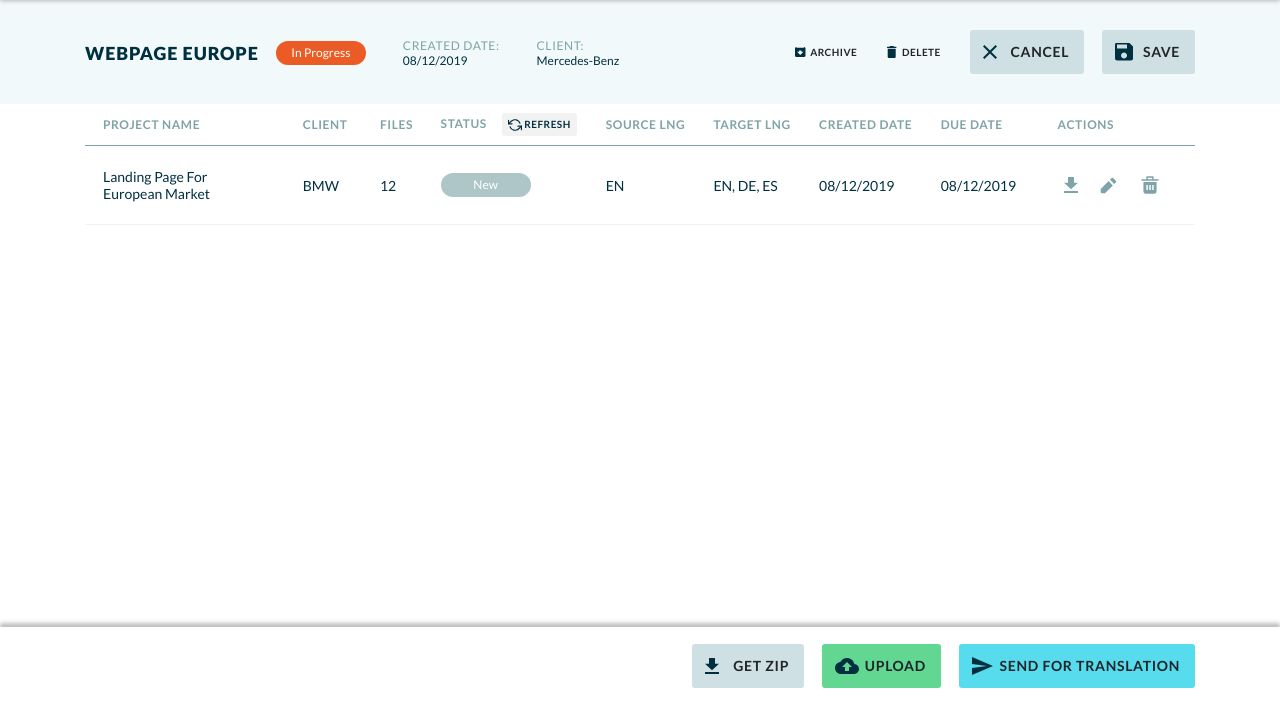
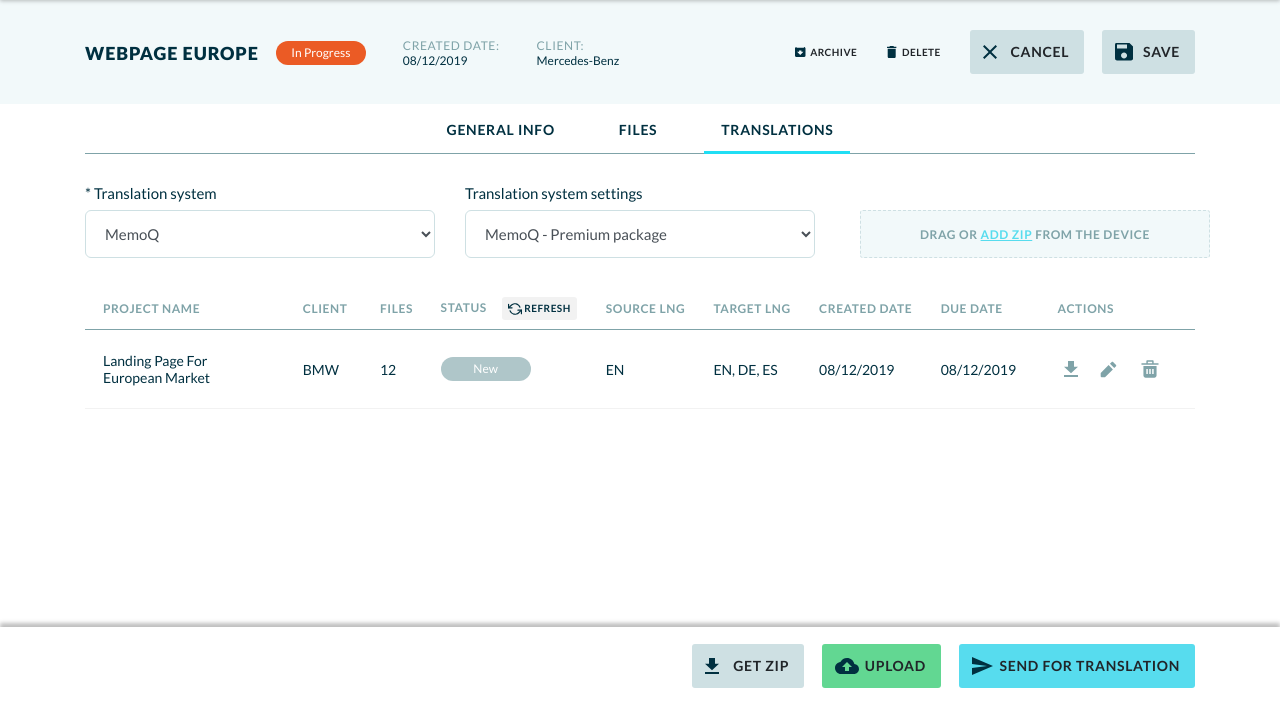
Before and after one commit to chrisdeoling/lh, a website built with webpack: page translates.html in a window 1280 px wide. Shown: the part 92-800 px from the top of the page. Built offline with nearby package versions, Linux system fonts and the light colour scheme; some packages are replaced by stand-ins of ours.

Commit message:
translates

```diff
--- a/src/scss/_general.scss
+++ b/src/scss/_general.scss
@@ -10,6 +10,7 @@ body{
   line-height: normal;
   font-weight: 400;
   color: map_get($colors, 'navy-text');
+  padding-top: 90px;
 }
 
 textarea:focus, input:focus, select:focus{
@@ -22,6 +23,10 @@ h1{
   text-transform: uppercase;
   color: map_get($colors, 'navy-text');
   letter-spacing: 0.05em;
+}
+
+a, a:hover{
+  color: map_get($colors, 'navy-text');
 }
 
 label{
@@ -205,7 +210,7 @@ select.form-control{
 }
 
 .header{
-  padding-top:120px;
+  padding-top:30px;
   padding-bottom: 30px;
 
   &.header-bg{
@@ -223,7 +228,11 @@ select.form-control{
 
   .drag-field{
     margin-left:15px;
-    width:49%;
+    width:100%;
+  }
+
+  .form-control{
+    min-width: 220px;
   }
 
   .status, .info-block{
@@ -249,6 +258,27 @@ select.form-control{
 .page{
   padding-bottom: 100px;
   padding-top:0px;
+}
+
+.tabs-menu{
+  border-bottom: 1px solid #7FA3A8;
+}
+
+.tabs-menu a{
+  font-size: 14px;
+  text-align: center;
+  letter-spacing: 0.05em;
+  font-weight: 700;
+  text-transform: uppercase;
+  padding:17px 17px 13px 17px;
+  margin-right:15px;
+  margin-left:15px;
+  margin-bottom: -1px;
+}
+
+.tabs-menu a:hover, .tabs-menu a.active{
+  border-bottom: 3px solid #20DEF4;
+  text-decoration:none;
 }
 
 .fixed-footer{
--- a/translates.html
+++ b/translates.html
@@ -44,10 +44,43 @@
           </div>
         </div>
         <div class="col-md-5 col-sm-12 text-right">
-              <a href="#" class="btn btn-xs btn-icon btn-transparent"><img src="assets/images/archive_icon_sm.svg"> Archive</a>
-              <a href="#" class="btn btn-xs btn-icon btn-transparent"><img src="assets/images/delete_icon_sm.svg"> Delete</a>
-              <a href="#" class="btn btn-icon"><img src="assets/images/cancel_icon.svg"> Cancel</a>
-              <a href="#" class="btn btn-icon"><img src="assets/images/save_icon.svg"> Save</a>
+          <a href="#" class="btn btn-xs btn-icon btn-transparent"><img src="assets/images/archive_icon_sm.svg"> Archive</a>
+          <a href="#" class="btn btn-xs btn-icon btn-transparent"><img src="assets/images/delete_icon_sm.svg"> Delete</a>
+          <a href="#" class="btn btn-icon"><img src="assets/images/cancel_icon.svg"> Cancel</a>
+          <a href="#" class="btn btn-icon"><img src="assets/images/save_icon.svg"> Save</a>
+        </div>
+      </div>
+    </div>
+  </div>
+
+  <div class="container">
+    <div class="tabs-menu d-flex justify-content-center">
+      <a href="general.html">General info</a>
+      <a href="files.html">Files</a>
+      <a href="translations.html" class="active">Translations</a>
+    </div>
+  </div>
+
+  <div class="header">
+    <div class="container">
+      <div class="row">
+        <div class="col-md-4">
+          <label for="translationSystem">* Translation system</label>
+          <select class="form-control" id="translationSystem">
+            <option>MemoQ</option>
+          </select>
+        </div>
+        <div class="col-md-4">
+          <label for="translationSystem">Translation system settings</label>
+          <select class="form-control" id="translationSystem">
+            <option>MemoQ - Premium package</option>
+          </select>
+        </div>
+        <div class="col-md-4">
+            <label for="translationSystem">&nbsp;</label>
+          <div class="drag-field">
+            Drag or <a href="">add zip</a> from the device
+          </div>
         </div>
       </div>
     </div>
```
Also changed, not shown: projects.html (+10 -12 lines), 1 other file.
